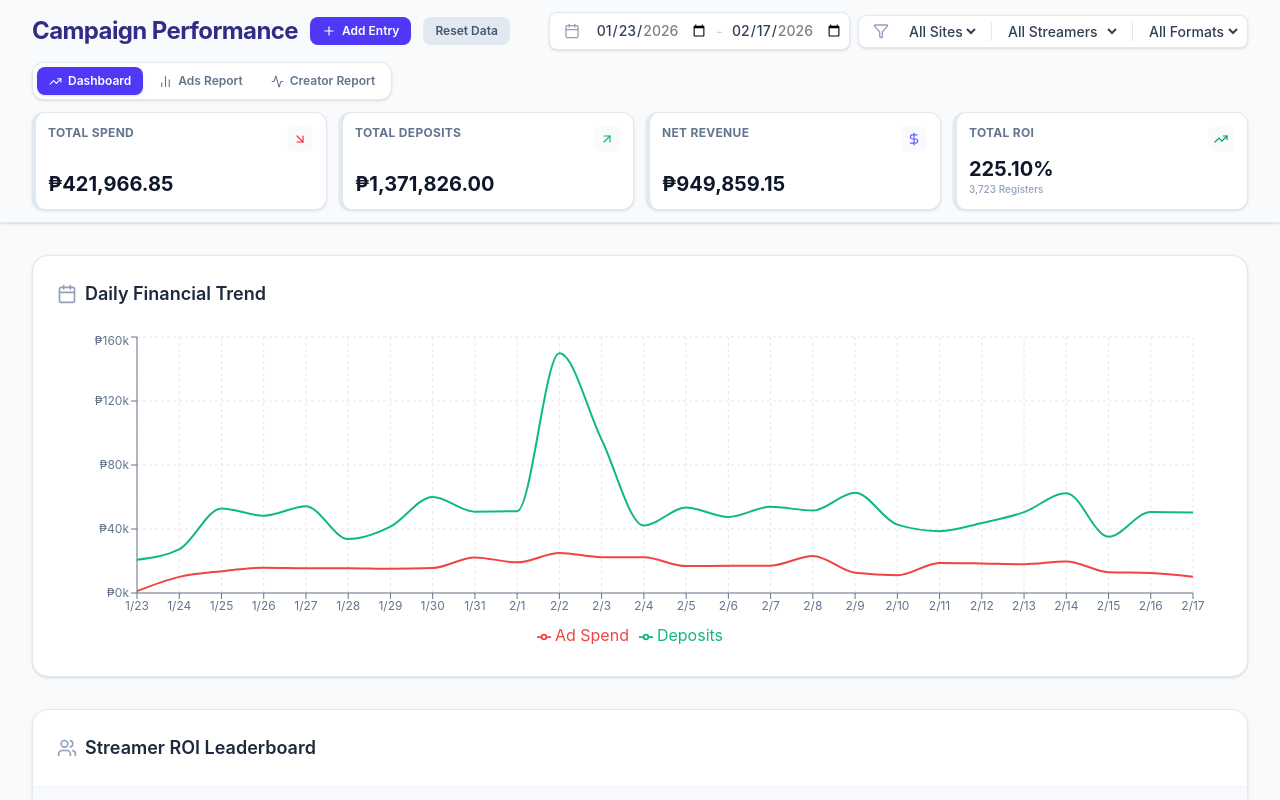
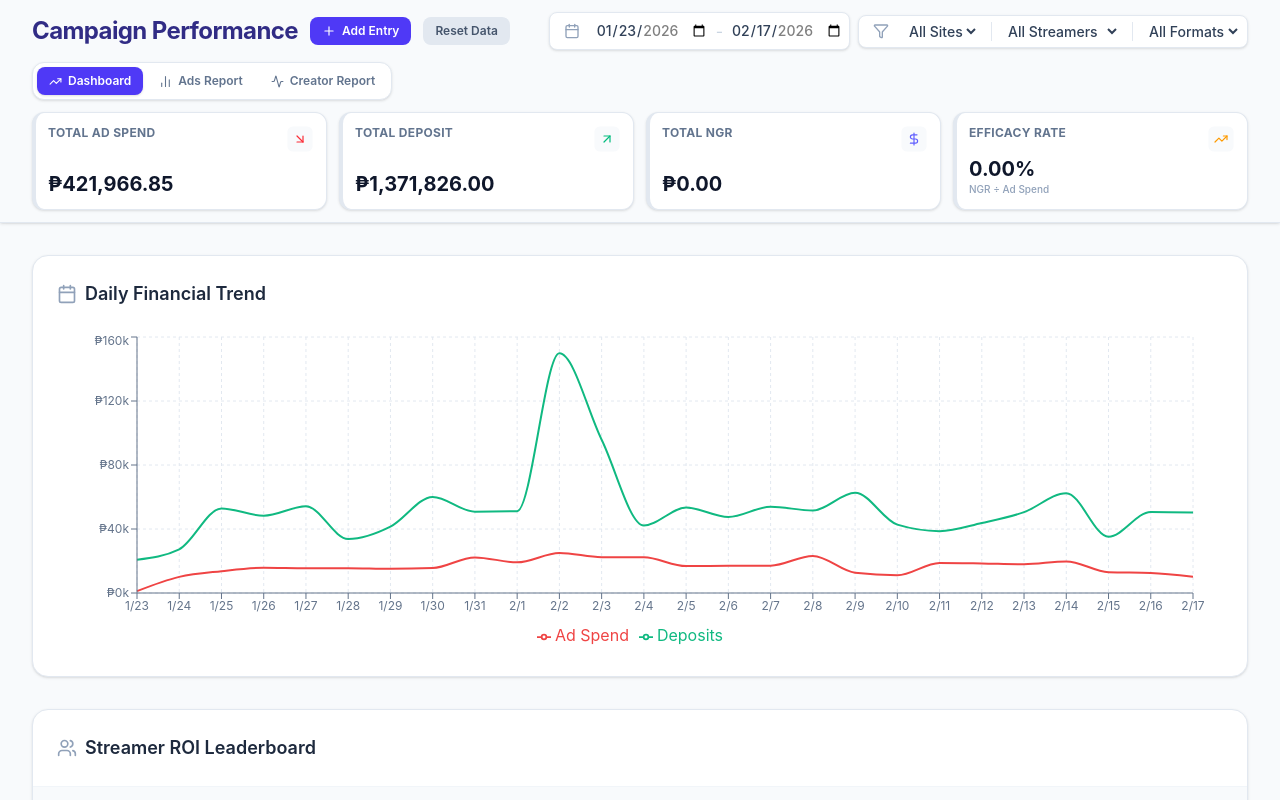
Before and after one commit to kajiraw06/campaign_tracker, a React (Vite) app: page / in a window 1280 px wide. Shown: the top 800 px of the page. Built offline with nearby package versions, Linux system fonts and the light colour scheme.

Commit message:
Show creator cards on all tabs, hide filters on creator tab, add COW/T2B to sites dropdown

```diff
--- a/src/App.jsx
+++ b/src/App.jsx
@@ -585,6 +585,9 @@ export default function App() {
     }
     setShowAdsModal(false);
   };
+
+  // --- CREATOR SUMMARY (lifted for header cards) ---
+  const [creatorSummary, setCreatorSummary] = useState({ spend: 0, dep: 0, ngr: 0, efficacyRate: null });
 
   // --- CREATOR PERF MODAL STATE ---
   const [showCreatorPerfModal, setShowCreatorPerfModal] = useState(false);
@@ -725,6 +728,19 @@ export default function App() {
     }), { spend: 0, reg: 0, dep: 0 });
   }, [filteredData]);
 
+  // Global NGR from creatorPerfData within date range
+  const globalCreatorNGR = useMemo(() => {
+    return Object.entries(creatorPerfData).reduce((sum, [key, val]) => {
+      const date = key.split('|')[0];
+      if (date >= startDate && date <= endDate) {
+        return sum + (parseFloat(val.ngr) || 0);
+      }
+      return sum;
+    }, 0);
+  }, [creatorPerfData, startDate, endDate]);
+
+  const globalEfficacyRate = totals.spend > 0 ? (globalCreatorNGR / totals.spend) * 100 : null;
+
   // Group by Streamer for Summary Table
   const streamerSummary = useMemo(() => {
     const summary = {};
@@ -774,7 +790,7 @@ export default function App() {
   const totalROI = getROI(totals.spend, totals.dep);
 
   const streamers = [...new Set(data.map(d => d.streamer))].sort();
-  const sites = [...new Set(data.map(d => d.site))].sort();
+  const sites = [...new Set([...data.map(d => d.site), 'COW', 'T2B'])].sort();
   const types = ["Live", "Reels", "General"];
 
   return (
@@ -822,6 +838,7 @@ export default function App() {
                  />
               </div>
 
+              {activeView !== 'creatorReport' && (
               <div className="flex gap-2 bg-white p-1.5 rounded-lg shadow-sm border border-slate-200">
                 <div className="flex items-center px-2 text-slate-400">
                   <Filter size={16} />
@@ -853,6 +870,7 @@ export default function App() {
                   {types.map(t => <option key={t} value={t}>{t}</option>)}
                 </select>
               </div>
+              )}
             </div>
           </header>
 
@@ -886,29 +904,29 @@ export default function App() {
 
           <div className="grid grid-cols-2 md:grid-cols-4 gap-3">
             <MetricCard
-              title="Total Spend"
+              title="Total Ad Spend"
               value={formatPHP(totals.spend)}
               icon={<ArrowDownRight className="text-red-500" size={16} />}
               color="border-l-4 border-red-500"
             />
             <MetricCard
-              title="Total Deposits"
+              title="Total Deposit"
               value={formatPHP(totals.dep)}
               icon={<ArrowUpRight className="text-emerald-500" size={16} />}
               color="border-l-4 border-emerald-500"
             />
             <MetricCard
-              title="Net Revenue"
-              value={formatPHP(totals.dep - totals.spend)}
-              icon={<DollarSign className="text-indigo-500" size={16} />}
-              color="border-l-4 border-indigo-500"
+              title="Total NGR"
+              value={formatPHP(globalCreatorNGR)}
+              icon={<DollarSign className={globalCreatorNGR >= 0 ? "text-indigo-500" : "text-red-500"} size={16} />}
+              color={globalCreatorNGR >= 0 ? "border-l-4 border-indigo-500" : "border-l-4 border-red-500"}
             />
             <MetricCard
-              title="Total ROI"
-              value={`${totalROI.toFixed(2)}%`}
-              icon={<TrendingUp className={totalROI >= 0 ? "text-emerald-600" : "text-red-600"} size={16} />}
-              subValue={`${formatNum(totals.reg)} Registers`}
-              color={totalROI >= 0 ? "border-l-4 border-emerald-600" : "border-l-4 border-red-600"}
+              title="Efficacy Rate"
+              value={globalEfficacyRate !== null ? `${globalEfficacyRate.toFixed(2)}%` : '0.00%'}
+              icon={<TrendingUp className={globalEfficacyRate !== null && globalEfficacyRate >= 100 ? "text-emerald-600" : "text-amber-500"} size={16} />}
+              subValue="NGR ÷ Ad Spend"
+              color={globalEfficacyRate !== null && globalEfficacyRate >= 100 ? "border-l-4 border-emerald-600" : "border-l-4 border-amber-400"}
             />
           </div>
         </div>
@@ -980,7 +998,10 @@ export default function App() {
                       <td className="p-4 text-slate-500">
                         <span className={`px-2 py-1 rounded text-xs font-bold ${
                           item.site === 'WFL' ? 'bg-blue-100 text-blue-700' :
-                          item.site === 'RLM' ? 'bg-purple-100 text-purple-700' : 'bg-orange-100 text-orange-700'
+                          item.site === 'RLM' ? 'bg-purple-100 text-purple-700' :
+                          item.site === 'PP' ? 'bg-orange-100 text-orange-700' :
+                          item.site === 'COW' ? 'bg-teal-100 text-teal-700' :
+                          item.site === 'T2B' ? 'bg-rose-100 text-rose-700' : 'bg-slate-100 text-slate-600'
                         }`}>
                           {item.site}
                         </span>
@@ -1100,6 +1121,7 @@ export default function App() {
           endDate={endDate}
           creatorPerfData={creatorPerfData}
           onEdit={openCreatorPerfModal}
+          onSummaryChange={setCreatorSummary}
           formatPHP={formatPHP}
           streamers={streamers}
           sites={sites}
@@ -1123,7 +1145,7 @@ export default function App() {
                 <div>
                   <label className="text-xs font-semibold text-slate-500 uppercase tracking-wide">Site</label>
                   <select value={formValues.site} onChange={e => setFormValues({...formValues, site: e.target.value})} className="mt-1 w-full border border-slate-200 rounded-lg px-3 py-2 text-sm focus:outline-none focus:ring-2 focus:ring-indigo-400">
-                    <option>WFL</option><option>RLM</option><option>PP</option>
+                    <option>WFL</option><option>RLM</option><option>PP</option><option>COW</option><option>T2B</option>
                   </select>
                 </div>
               </div>
@@ -1280,7 +1302,7 @@ function AdsReportView({ filteredData, adsReportData, onEdit, formatNum }) {
     }
   });
 
-  const SITE_LABELS = { WFL: 'WINFORLIFE', RLM: 'ROLLEM', PP: 'PLENTIFUL PLAY' };
+  const SITE_LABELS = { WFL: 'WINFORLIFE', RLM: 'ROLLEM', PP: 'PLENTIFUL PLAY', COW: 'COW', T2B: 'T2B' };
   const getAds = (site, streamer, type) => adsReportData[`${site}|${streamer}|${type}`] || { ggr: 0, bonus: 0, ngr: 0, boosting: 0 };
 
   const fmtVal = (val) => {
@@ -1342,7 +1364,7 @@ function AdsReportView({ filteredData, adsReportData, onEdit, formatNum }) {
     <div className="max-w-7xl mx-auto p-4 md:p-8 space-y-10">
       {siteData.map(({ site, streamerData, siteTotal }) => {
         const label = SITE_LABELS[site] || site;
-        const colorCls = site === 'WFL' ? 'bg-blue-600' : site === 'RLM' ? 'bg-purple-600' : 'bg-orange-600';
+        const colorCls = site === 'WFL' ? 'bg-blue-600' : site === 'RLM' ? 'bg-purple-600' : site === 'PP' ? 'bg-orange-600' : site === 'COW' ? 'bg-teal-600' : site === 'T2B' ? 'bg-rose-600' : 'bg-slate-600';
         return (
           <div key={site} className="space-y-4">
             {/* Site Header */}
@@ -1468,7 +1490,7 @@ function AdsReportView({ filteredData, adsReportData, onEdit, formatNum }) {
     </div>
   );
 }
-function CreatorReportView({ data, startDate, endDate, creatorPerfData, onEdit, formatPHP, streamers, sites }) {
+function CreatorReportView({ data, startDate, endDate, creatorPerfData, onEdit, onSummaryChange, formatPHP, streamers, sites }) {
   const [selectedStreamer, setSelectedStreamer] = React.useState(streamers[0] || '');
   const [selectedSite, setSelectedSite] = React.useState('All');
 
@@ -1508,6 +1530,11 @@ function CreatorReportView({ data, startDate, endDate, creatorPerfData, onEdit,
 
   const totalEfficacy = totals.spend > 0 ? (totals.ngr / totals.spend) * 100 : null;
 
+  // Lift summary up to header
+  React.useEffect(() => {
+    onSummaryChange({ spend: totals.spend, dep: totals.dep, ngr: totals.ngr, efficacyRate: totalEfficacy });
+  }, [totals.spend, totals.dep, totals.ngr, totalEfficacy]);
+
   const fmtVal = (n) => {
     const v = parseFloat(n) || 0;
     if (v === 0) return <span className="text-slate-300">—</span>;
@@ -1527,7 +1554,7 @@ function CreatorReportView({ data, startDate, endDate, creatorPerfData, onEdit,
     return 'text-red-500 font-semibold';
   };
 
-  const siteColors = { WFL: 'bg-blue-100 text-blue-700', RLM: 'bg-purple-100 text-purple-700', PP: 'bg-orange-100 text-orange-700' };
+  const siteColors = { WFL: 'bg-blue-100 text-blue-700', RLM: 'bg-purple-100 text-purple-700', PP: 'bg-orange-100 text-orange-700', COW: 'bg-teal-100 text-teal-700', T2B: 'bg-rose-100 text-rose-700' };
 
   return (
     <div className="max-w-7xl mx-auto p-4 md:p-8 space-y-6">
@@ -1556,20 +1583,6 @@ function CreatorReportView({ data, startDate, endDate, creatorPerfData, onEdit,
           </select>
         </div>
 
-        {/* Summary cards */}
-        <div className="flex gap-2 ml-auto flex-wrap">
-          {[
-            { label: 'Total Ad Spend', val: formatPHP(totals.spend), color: 'border-red-400' },
-            { label: 'Total Deposit', val: formatPHP(totals.dep), color: 'border-emerald-400' },
-            { label: 'Total NGR', val: formatPHP(totals.ngr), color: totals.ngr >= 0 ? 'border-indigo-400' : 'border-red-400' },
-            { label: 'Efficacy Rate', val: totalEfficacy !== null ? `${totalEfficacy.toFixed(2)}%` : '—', color: totalEfficacy !== null && totalEfficacy >= 100 ? 'border-emerald-500' : 'border-amber-400' },
-          ].map(c => (
-            <div key={c.label} className={`bg-white border-l-4 ${c.color} border-t border-r border-b border-slate-200 rounded-xl px-4 py-2 shadow-sm min-w-[120px]`}>
-              <div className="text-[10px] font-bold text-slate-400 uppercase tracking-wide">{c.label}</div>
-              <div className="text-base font-bold text-slate-900 mt-0.5">{c.val}</div>
-            </div>
-          ))}
-        </div>
       </div>
 
       {/* Main Table */}
```
